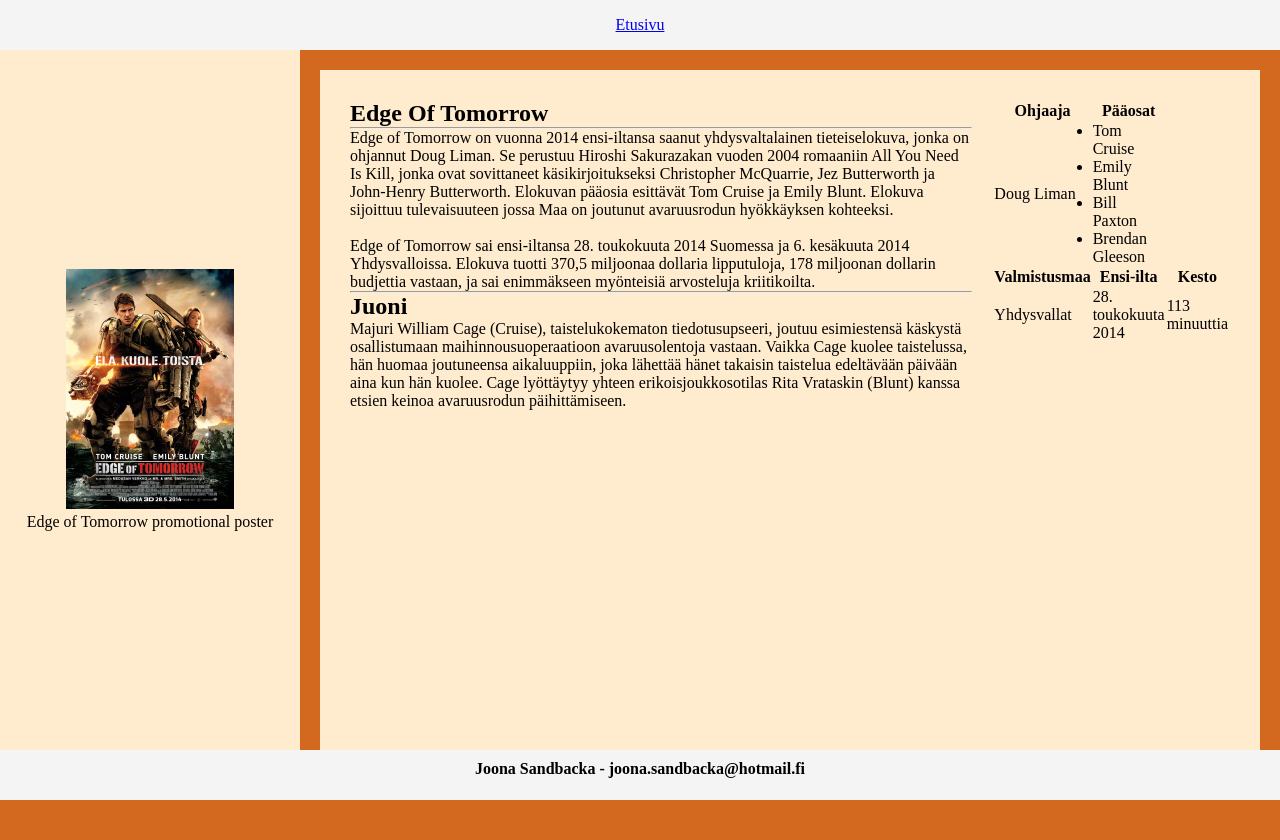
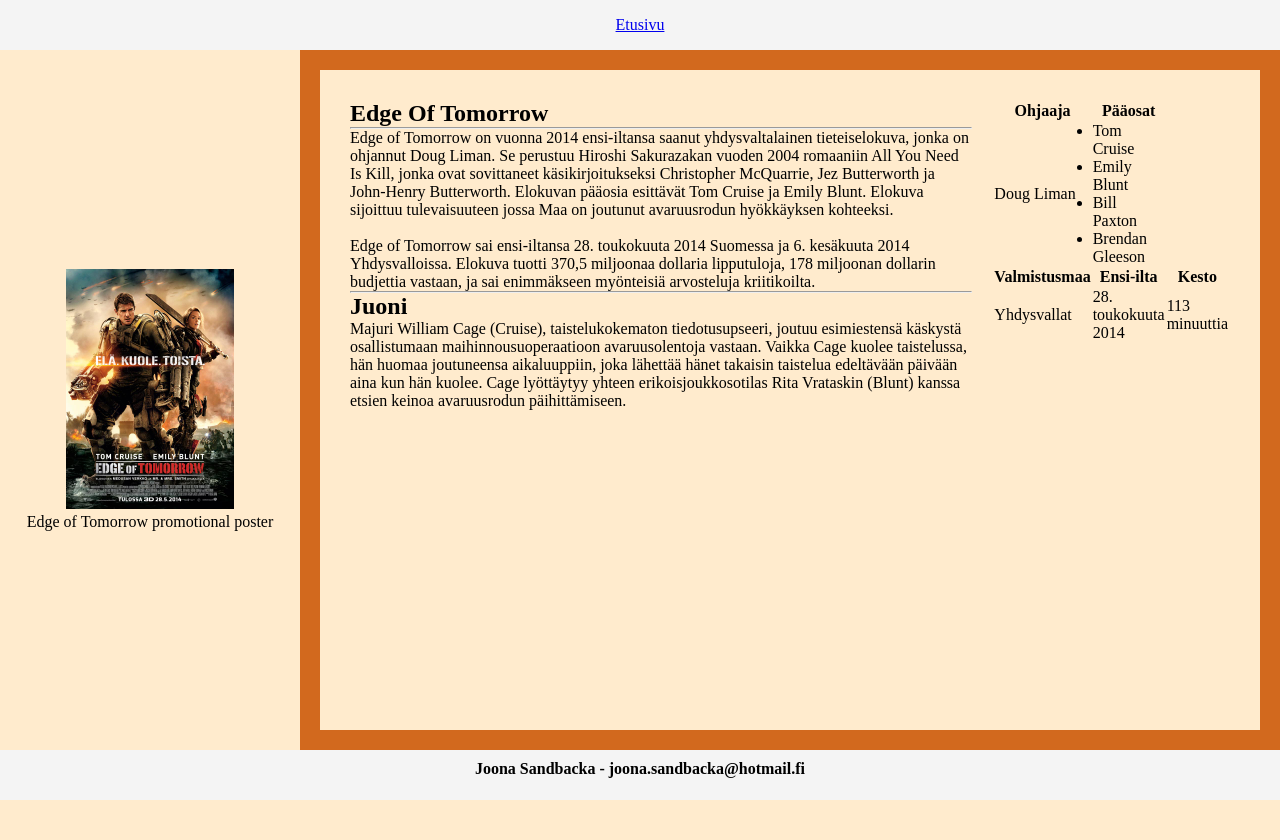
Before and after one commit to Jonttufantti/CodePoint, a PHP site: page /elokuva1.html in a window 1280 px wide. After the commit the page ends 800 px from the top, so only its background shows below. Run offline with PHP 8.4, Linux system fonts and the light colour scheme.

Commit message:
Tehtävä 2 päivitys

```diff
--- a/viikko44/tiistai/tehtävä2/elokuva1.html
+++ b/viikko44/tiistai/tehtävä2/elokuva1.html
@@ -14,11 +14,9 @@
         <a href="index.html">Etusivu</a>
     </header>
 
-    <div class="content-container">
     <aside id="aside1">
         <figure>
-                <img src="./kuvat/Edge_of_Tomorrow.jpg" alt="Edge of Tomorrow promotional poster" width="168"
-                    height="240">
+            <img src="./kuvat/Edge_of_Tomorrow.jpg" alt="Edge of Tomorrow promotional poster" width="168" height="240">
             <figcaption>Edge of Tomorrow promotional poster</figcaption>
         </figure>
     </aside>
@@ -91,7 +89,6 @@
             </section>
         </aside>
     </main>
-    </div>
 
     <footer>
         <h4>Joona Sandbacka - joona.sandbacka@hotmail.fi</h4>
--- a/viikko44/tiistai/tehtävä2/elokuva2.html
+++ b/viikko44/tiistai/tehtävä2/elokuva2.html
@@ -14,7 +14,6 @@
         <a href="index.html">Etusivu</a>
     </header>
 
-    <div class="content-container">
     <aside id="aside1">
         <figure>
             <img src="./kuvat/Gladiator_ver1.jpg" alt="Gladiator promotional poster" width="148" height="233">
@@ -162,7 +161,6 @@
             </section>
         </aside>
     </main>
-    </div>
 
     <footer>
         <h4>Joona Sandbacka - joona.sandbacka@hotmail.fi</h4>
--- a/viikko44/tiistai/tehtävä2/styles.css
+++ b/viikko44/tiistai/tehtävä2/styles.css
@@ -4,63 +4,67 @@
   box-sizing: border-box;
 }
 
+body {
+  display: grid;
+  grid-template-rows: 50px 1fr 50px;
+  grid-template-columns: 300px 1fr;
+  grid-template-areas:
+    "header header"
+    "aside1 main"
+    "footer footer";
+  min-height: 100vh;
+  background-color: chocolate;
+}
+
 header {
+  grid-area: header;
+  display: flex;
+  justify-content: space-around;
+  align-items: center;
+  background-color: #f4f4f4;
+  height: 50px;
+  z-index: 1000;
   position: fixed;
   top: 0;
   left: 0;
   width: 100%;
-  height: 50px;
-  display: flex;
-  justify-content: space-around;
-  align-items: center;
-  background-color: #f4f4f4;
 }
 
 footer {
+  grid-area: footer;
   position: fixed;
   bottom: 0;
   left: 0;
   width: 100%;
-  height: 50px;
-  background: #f4f4f4;
+  background-color: #f4f4f4;
   text-align: center;
   padding: 10px;
-}
-
-.content-container {
-  display: flex;
-  background-color: chocolate;
-  padding-top: 50px;
-  padding-bottom: 50px;
-  min-height: 100vh;
+  height: 50px;
+  z-index: 1000;
 }
 
 #aside1 {
+  grid-area: aside1;
   position: fixed;
   top: 50px;
   left: 0;
   width: 300px;
   height: calc(100vh - 100px);
   background-color: blanchedalmond;
+  padding: 20px;
+  overflow-y: auto;
   display: flex;
-  justify-content: space-around;
+  justify-content: center;
   align-items: center;
   text-align: center;
-  z-index: 500;
-  padding: 20px;
-  overflow-y: auto;
 }
 
 main {
+  margin: 20px;
   display: flex;
-  margin-left: 320px;
-  margin-top: 20px;
-  margin-bottom: 20px;
-  margin-right: 20px;
+  grid-area: main;
   padding: 20px;
-  flex: 1;
   background-color: blanchedalmond;
-  height: calc(100vh - 100px);
   overflow-y: auto;
 }
 
```
Also changed, not shown: viikko44/tiistai/tehtävä2/elokuva3.html (+13 -5 lines), viikko44/tiistai/tehtävä2/elokuva4.html (+63 -11 lines), viikko44/tiistai/tehtävä2/elokuva5.html (+34 -11 lines). Lines whose indentation alone changed are shown as unchanged.
